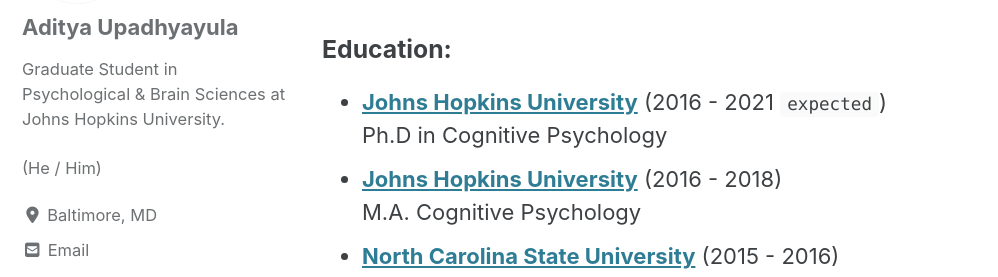
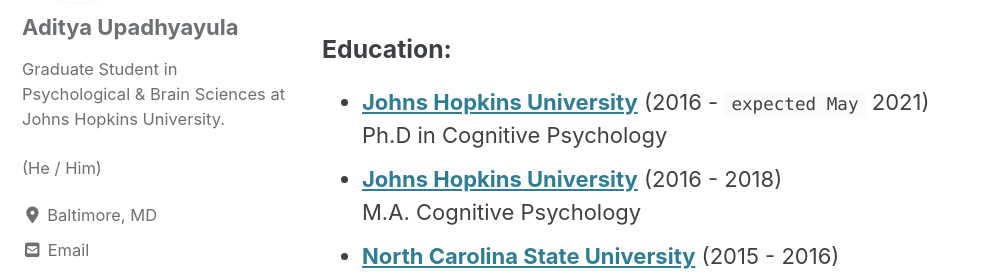
Before and after one commit to Adibuoy23/Adibuoy23.github.io, a Jekyll site: the page built from _pages/about.md, in a window 1280 px wide and 900 px high, scrolled down 999 px. Shown: the part 171-448 px from the top of the window, without its empty margins (0-998 px from the left). Built offline with Jekyll 4.4.1, drawn with Linux system fonts in a browser that asks for light colours; cached includes are drawn as plain includes; nearby versions of some CDN libraries.

Commit message:
Updated about

```diff
--- a/_pages/about.md
+++ b/_pages/about.md
@@ -15,14 +15,17 @@
 
 Feel free to reach out if you have any questions regarding my research. I am currently located at
 
-Ames 150, Department of Psychological & Brain Sciences,
-3400 N. Charles Street, Baltimore, MD - 21218, USA.
+Ames 150,
+Department of Psychological & Brain Sciences,
+3400 N. Charles Street,
+Baltimore,
+MD - 21218, USA.
 
 or email me at `supadhy6 at jhu dot edu`
 
 
 ### Education:
-- **[Johns Hopkins University](https://www.pbs.jhu.edu)** (2016 - 2021 `expected`)
+- **[Johns Hopkins University](https://www.pbs.jhu.edu)** (2016 - `expected May` 2021)
   Ph.D in Cognitive Psychology
 - **[Johns Hopkins University](https://www.pbs.jhu.edu)** (2016 - 2018)
   M.A. Cognitive Psychology
```
Also changed, not shown: 2 other files.
